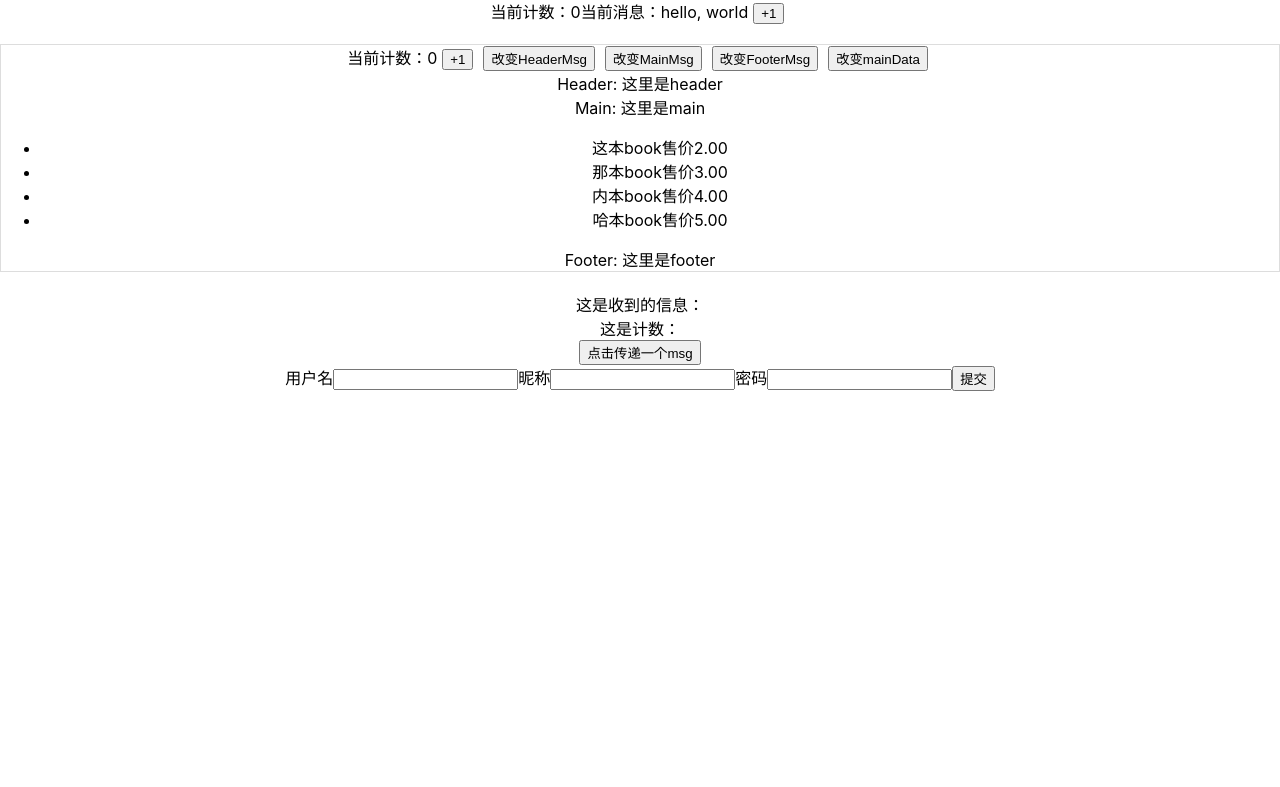
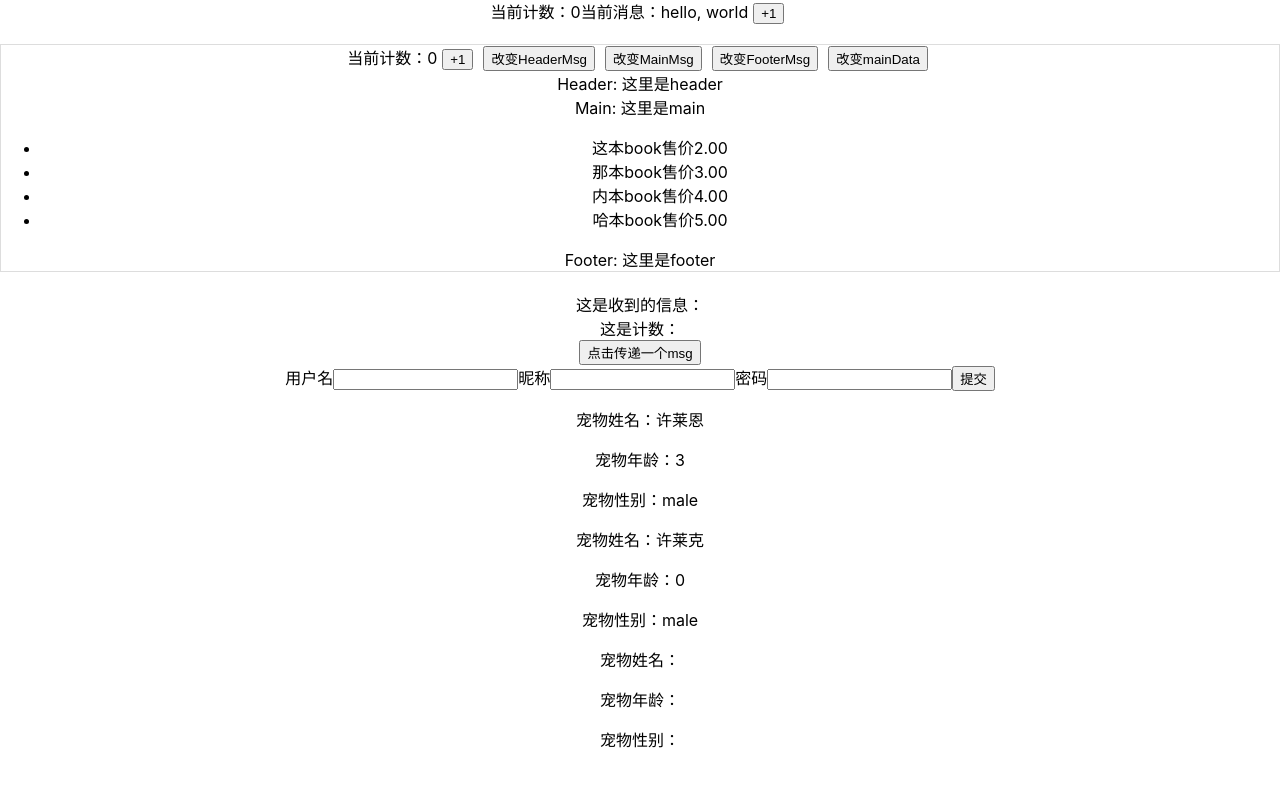
Before and after one commit to athena-xu/ReactStudyDemo, a React app: page / in a window 1280 px wide. Shown: the part 2314-3101 px from the top of the page. Before the commit the page ends 2745 px from the top, so only its background shows below. Built offline with nearby package versions, Linux system fonts and the light colour scheme.

Commit message:
2022/05/16

```diff
--- a/package.json
+++ b/package.json
@@ -55,7 +55,8 @@
     "webpack": "^5.64.4",
     "webpack-dev-server": "^4.6.0",
     "webpack-manifest-plugin": "^4.0.2",
-    "workbox-webpack-plugin": "^6.4.1"
+    "workbox-webpack-plugin": "^6.4.1",
+    "yarn": "^1.22.18"
   },
   "scripts": {
     "start": "node scripts/start.js",
--- a/src/pages/higherOrderComp.js
+++ b/src/pages/higherOrderComp.js
@@ -6,11 +6,120 @@ export default class HigherOrderComp extends PureComponent {
   render() {
     return (
       <div>
-
+        <EnhancePropPet name = "许莱恩" age = "3" />
+        <EnhanceJsxPet name = "许莱克" age = "0" sex="male" login={true}/>
+        <EhaceLifePet></EhaceLifePet>
       </div>
     );
   }
 }
-function Hoc() {
+/**
+ * 1, 劫持props
+ */
+class Pets extends PureComponent{
+  componentDidMount() {
+    // 先打印
+    console.log('Pet ComponentDidMount')
+  }
+  componentWillUnmount() {
+    console.log('Pet componentWillUnmount')
+  }
+  render() {
+    return (
+      <div>
+        <p>宠物姓名：{this.props.name}</p>
+        <p>宠物年龄：{this.props.age}</p>
+        <p>宠物性别：{this.props.sex}</p>
+      </div>
+    )
+  }
+}
+function enhanceGetProps(WrappedComponent) {
+   class MiddleComp extends PureComponent{
+     render() {
+       return (
+         <WrappedComponent {...this.props} sex="male" />
+       )
+     }
+  }
+  MiddleComp.displayName = 'Pet'
+  return MiddleComp
+}
+const EnhancePropPet = enhanceGetProps(Pets)
+/**
+ * 2, 劫持JSX
+ */
+class LoginComp extends PureComponent{
+  render() {
+    return (
+      <div>
+        <h3>欢迎进入！</h3>
+        <p>请先登录~</p>
+      </div>
+    )
+  }
+}
+function enhanceGetJSX(WrappedComponent) {
+  // 函数式
+  return (props) => {
+    if (props.login) {
+      return < WrappedComponent { ...props } />
+    } else {
+      return < LoginComp / >
+    }
+  }
+  // 类组件
+  //  class Text extends PureComponent{
+  //    constructor() {
+  //      super()
+  //    }
+  //   render() {
+  //     return (
+  //       <div>
+  //         if (this.props.login) {
+  //           < WrappedComponent { ...this.props } />
+  //         } else {
+  //           < LoginComp />
+  //         }
+  //       </div>
+  //     )
+  //   }
+  // }
+  // return Text
+}
+const EnhanceJsxPet = enhanceGetJSX(Pets)
+/**
+ * 3, 劫持生命周期函数
+ */
+function enhaceLifeCycle (WrappedComponent) {
+  return class extends PureComponent{
+    componentDidMount() {
+      console.log('Enhance ComponentDidMount')
+    }
+    componentWillUnmount() {
+      console.log('Enhance componentWillUnmount')
+    }
+    render() {
+      return (
+        <WrappedComponent {...this.props}></WrappedComponent>
+      )
+    }
+  }
+}
+const EhaceLifePet = enhaceLifeCycle(Pets)
+/**
+ * 4，反向继承，
+ * 不建议使用，代码复用的主要方式是组合而不是继承
+ */
+function enhanceReverseInherit (WrappedComponent) {
+  return class extends WrappedComponent{
+    render() {
+      // super.render() 可以调用WrappedComponent 中的 内容；不建议使用
+      return(
+        <div>
 
+        </div>
+      )
+    }
+  }
 }
--- a/src/pages/refFn.js
+++ b/src/pages/refFn.js
@@ -1,4 +1,4 @@
-import React,{Component, createRef, PureComponent} from "react";
+import React,{Component, createRef, PureComponent, forwardRef} from "react";
 import '../styles/index.css'
 
 // ref 获取DOM；
@@ -48,7 +48,7 @@ export default class RefFn extends Component{
     this.pRef2.innerHTML = '修改了'
   }
   btnChange2() {
-    this.cmpRef.current.changeMsg()
+    // this.cmpRef.current.changeMsg()
   }
 }
 
@@ -75,3 +75,8 @@ class RefChild extends PureComponent{
 
 
 // 函数式组件不能使用ref, 因为他们没有实例，可以使用React.forwardRef 高阶函数，或者hook
+
+const EnhanceRef = forwardRef((props, ref) => {
+  // 多了一个ref参数
+  return <p ref={ref}></p>
+})
```
Also changed, not shown: src/pages/protalsStudy.js (added), 1 other file (tests, documents, lock files or other folders).
